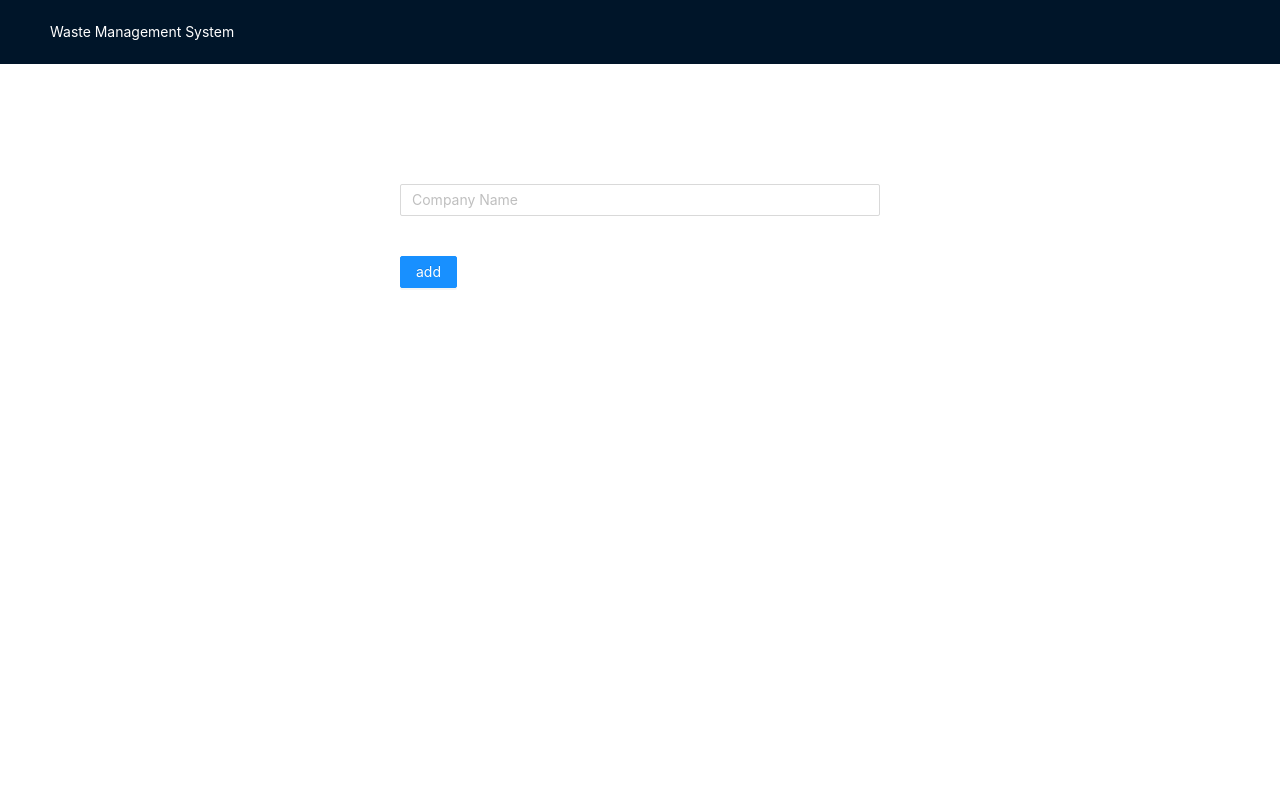
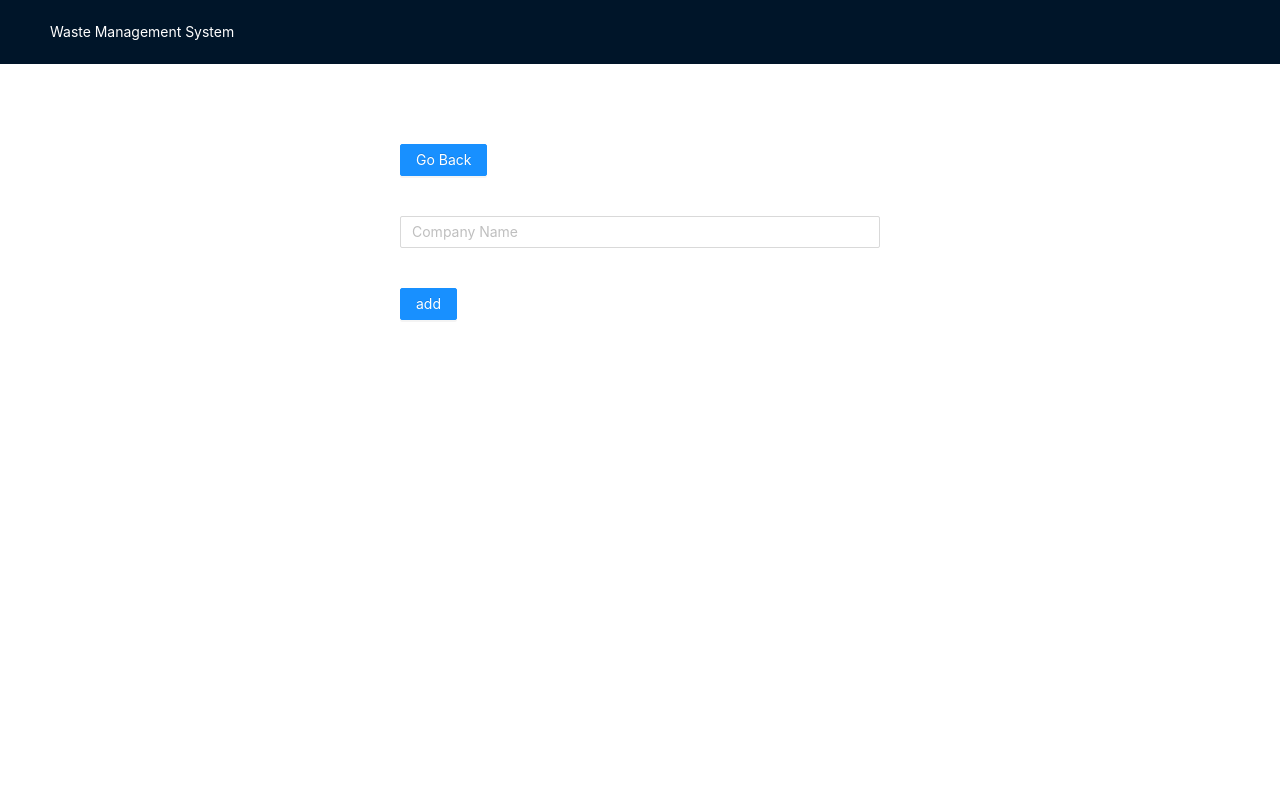
Before and after one commit to masoudz88/food_donations_frontend, a React (Create React App) app in the folder waste-management/: page /Mainpage/Form in a window 1280 px wide. Shown: the top 800 px of the page. Built offline with nearby package versions, Linux system fonts and the light colour scheme.

Commit message:
adding username to context

```diff
--- a/waste-management/src/CompanyCards.js
+++ b/waste-management/src/CompanyCards.js
@@ -22,7 +22,7 @@ const CompanyCards = (props) => {
     <div>
       <ul className="rows">
         {companies.map((co) => (
-          <li style={{paddingRight:"10px"}} key={co.id}>
+          <li style={{ paddingRight: "10px" }} key={co.id}>
             <Link to={`Mainpage/Company/${co.name}`}>
               <Button
                 onClick={() => {
@@ -34,7 +34,7 @@ const CompanyCards = (props) => {
                 {co.name}
               </Button>
             </Link>
-            <img alt={co.name} src={`${co.image}`} width="100%" height="30%" />
+
             <Button
               onClick={() => {
                 handleDelete(co.id);
--- a/waste-management/src/CompanyInfo.js
+++ b/waste-management/src/CompanyInfo.js
@@ -1,8 +1,9 @@
-import { Divider } from "antd";
+import { Button, Divider } from "antd";
 import React, { useState, useEffect } from "react";
 import companyList from "./companyList.json";
 import productList from "./productList.json";
 import { Layout, Menu } from "antd";
+import { Link } from "react-router-dom";
 
 const CompanyInfo = (props) => {
   const [products, setProducts] = useState([]);
@@ -27,6 +28,11 @@ const CompanyInfo = (props) => {
           <Divider>
             <h1>{`${selectedCompany.name} Products`}</h1>
           </Divider>
+          <Link to="/Mainpage">
+            <Button style={{ margin: "24px" }} type="primary">
+              Go Back
+            </Button>
+          </Link>
           <Content style={{ padding: "0 50px" }}>
             <Layout
               className="site-layout-background"
@@ -41,9 +47,7 @@ const CompanyInfo = (props) => {
                 >
                   <SubMenu key="sub1" title="Items">
                     {products.map((product) => (
-                      <Menu.Item>
-                        {product.product}
-                      </Menu.Item>
+                      <Menu.Item>{product.product}</Menu.Item>
                     ))}
                   </SubMenu>
                 </Menu>
--- a/waste-management/src/Contexts/Companyform.js
+++ b/waste-management/src/Contexts/Companyform.js
@@ -26,6 +26,9 @@ export const Companyform = () => {
   return (
     <div>
       <Content className="content">
+        <Link to="/Mainpage">
+          <Button type="primary">Go Back</Button>
+        </Link>
         <form onSubmit={onSubmit}>
           <Input
             style={{ marginTop: "40px", marginBottom: "40px" }}
--- a/waste-management/src/Credential.js
+++ b/waste-management/src/Credential.js
@@ -15,8 +15,7 @@ const { Content } = Layout;
 `;*/
 
 const Credential = (props) => {
-  const [name, setName] = useState("");
-  const { isLogged, setIsLogged } = useContext(LoginContext);
+  const {name, setName,isLogged, setIsLogged} = useContext(LoginContext);
   const [username, setUsername] = useState("");
 
   useEffect(() => {
@@ -26,7 +25,7 @@ const Credential = (props) => {
     if (localStorage.getItem("username") === "masoud") {
       setName(localStorage.getItem("username"));
     }
-  }, [name]);
+  }, [name,setName]);
 
   const onUserNameInputChange = (event) => {
     const { value } = event.target;
```
